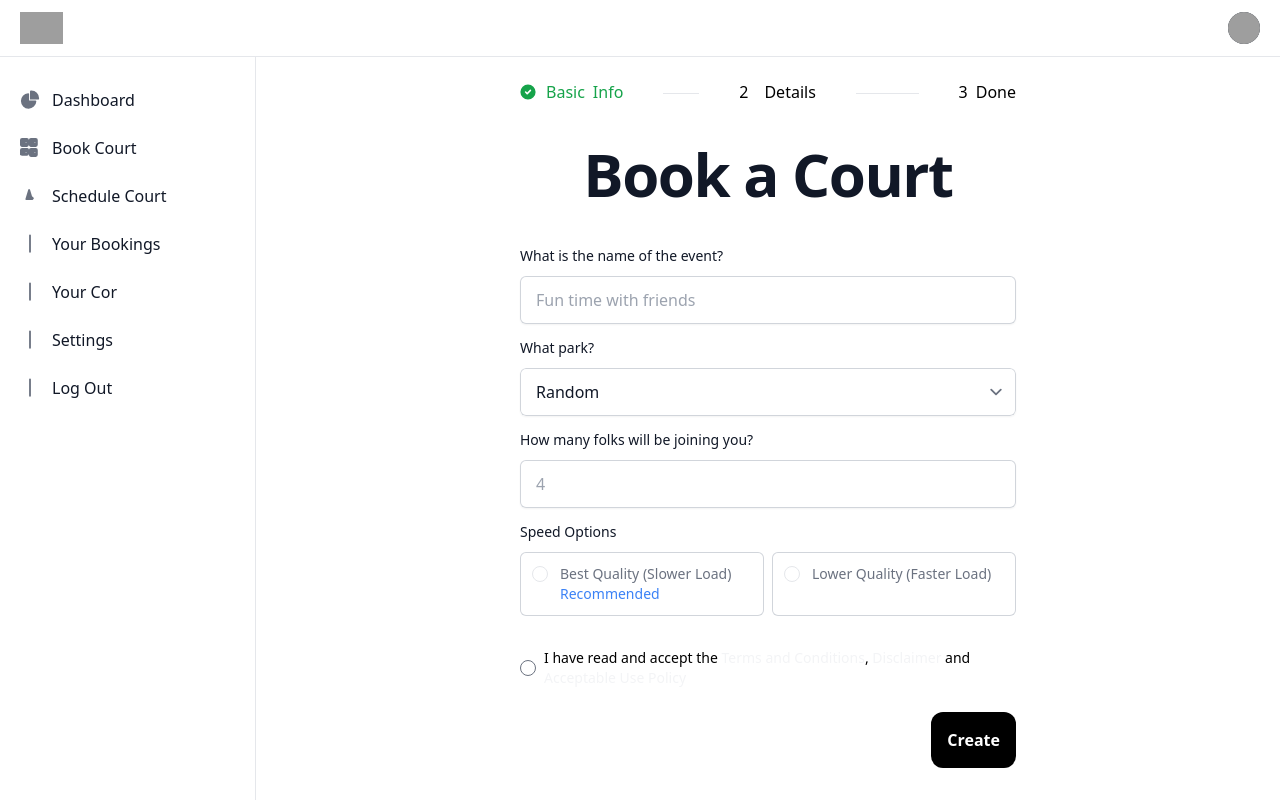
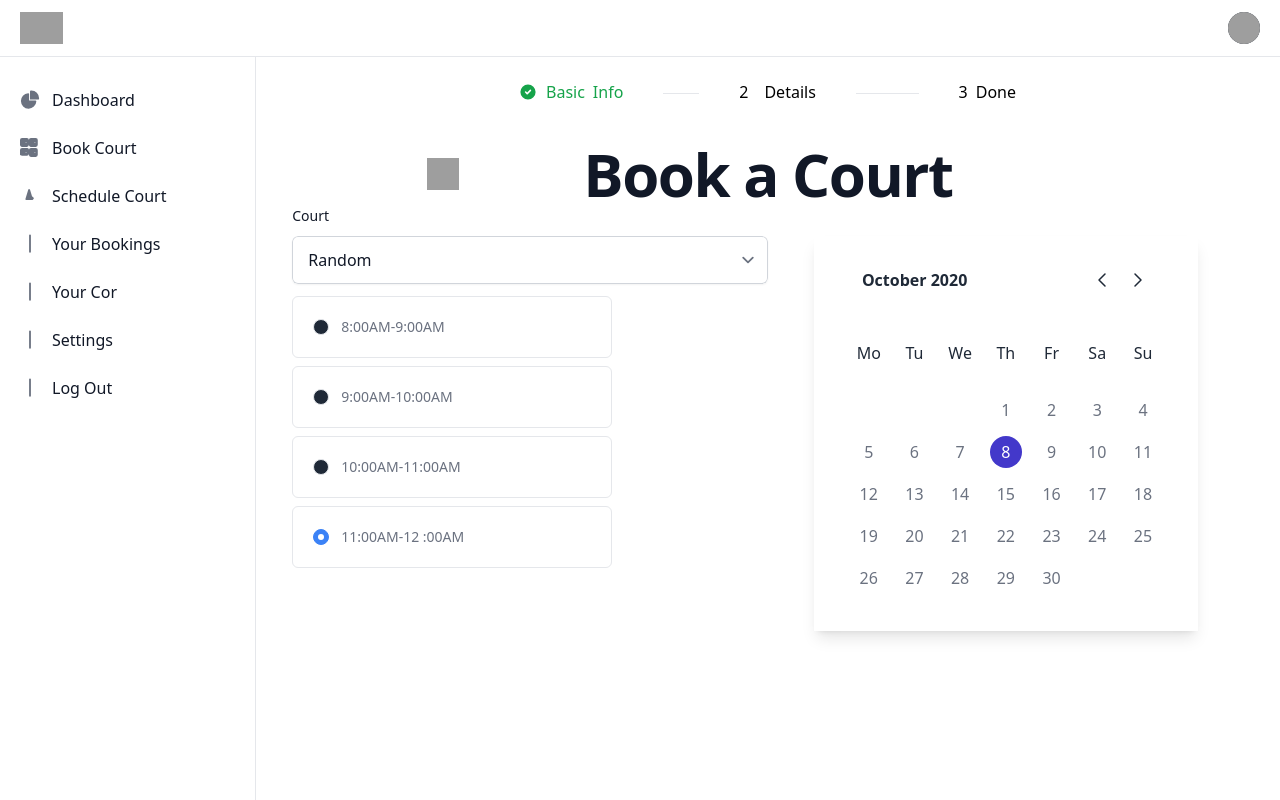
Before and after one commit to bricklayer95/court-grabber, a SvelteKit app in the folder front/court-grabber/: page /reserve in a window 1280 px wide. Built offline with nearby package versions, Linux system fonts and the light colour scheme; grey boxes are pictures that could not be loaded.

Commit message:
change from ga to vercel analytics

```diff
--- a/front/court-grabber/src/routes/+layout.svelte
+++ b/front/court-grabber/src/routes/+layout.svelte
@@ -1,7 +1,9 @@
 <script>
     import "../app.css";
-    import Analytics from '$lib/Analytics.svelte';
+    import { dev } from '$app/environment';
+    import { inject } from '@vercel/analytics';
+
+    inject({ mode: dev ? 'development' : 'production' });
 </script>
 
-<Analytics/>
 <slot />
--- a/front/court-grabber/src/routes/reserve/+page.svelte
+++ b/front/court-grabber/src/routes/reserve/+page.svelte
@@ -1,7 +1,7 @@
 <script>
     import SidebarNav from '$lib/components/SidebarNav.svelte';
 
-    let step = 1;
+    let step = 2;
 </script>
 
 <SidebarNav/>
@@ -95,7 +95,7 @@
                     <label for="reason" class="block text-sm font-medium leading-6 text-gray-900">Court</label>
                     <div class="relative mt-2 rounded-md shadow-sm">
                         <div class="relative">
-                            <select class="block w-full rounded-md border-0 py-3 pl-4 pr-20 text-gray-900 ring-1 ring-inset ring-gray-300 placeholder:text-gray-400 focus:ring-2 focus:ring-inset focus:ring-indigo-600 sm:leading-6" id="reason">
+                            <select class="pr-20 block w-full rounded-md border-0 py-3 pl-4 text-gray-900 ring-1 ring-inset ring-gray-300 placeholder:text-gray-400 focus:ring-2 focus:ring-inset focus:ring-indigo-600 sm:leading-6" id="reason">
                                 <option value="Fever" selected>Random</option>
                                 <option value="Flu">Flu</option>
                                 <option value="Fever">Fever</option>
```
